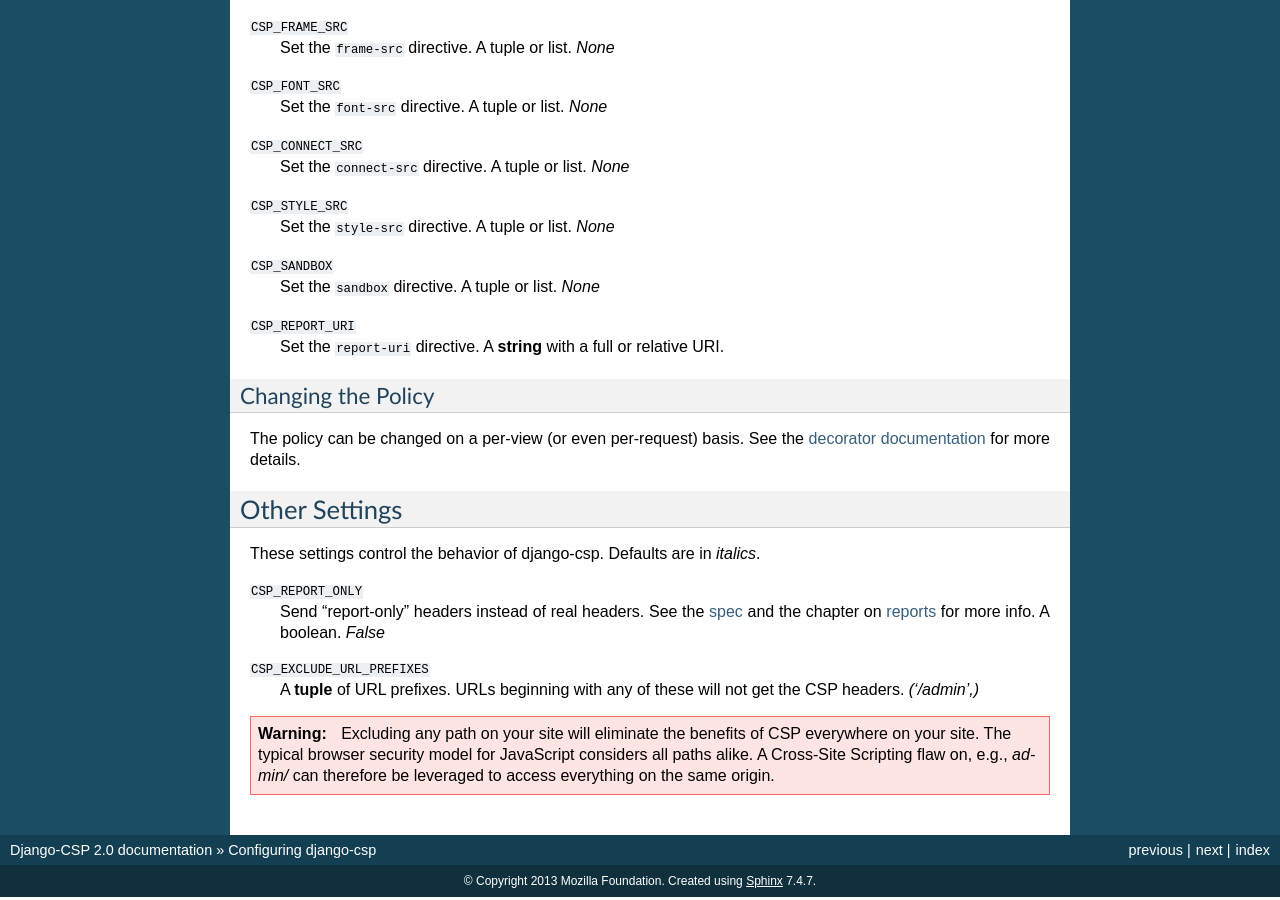
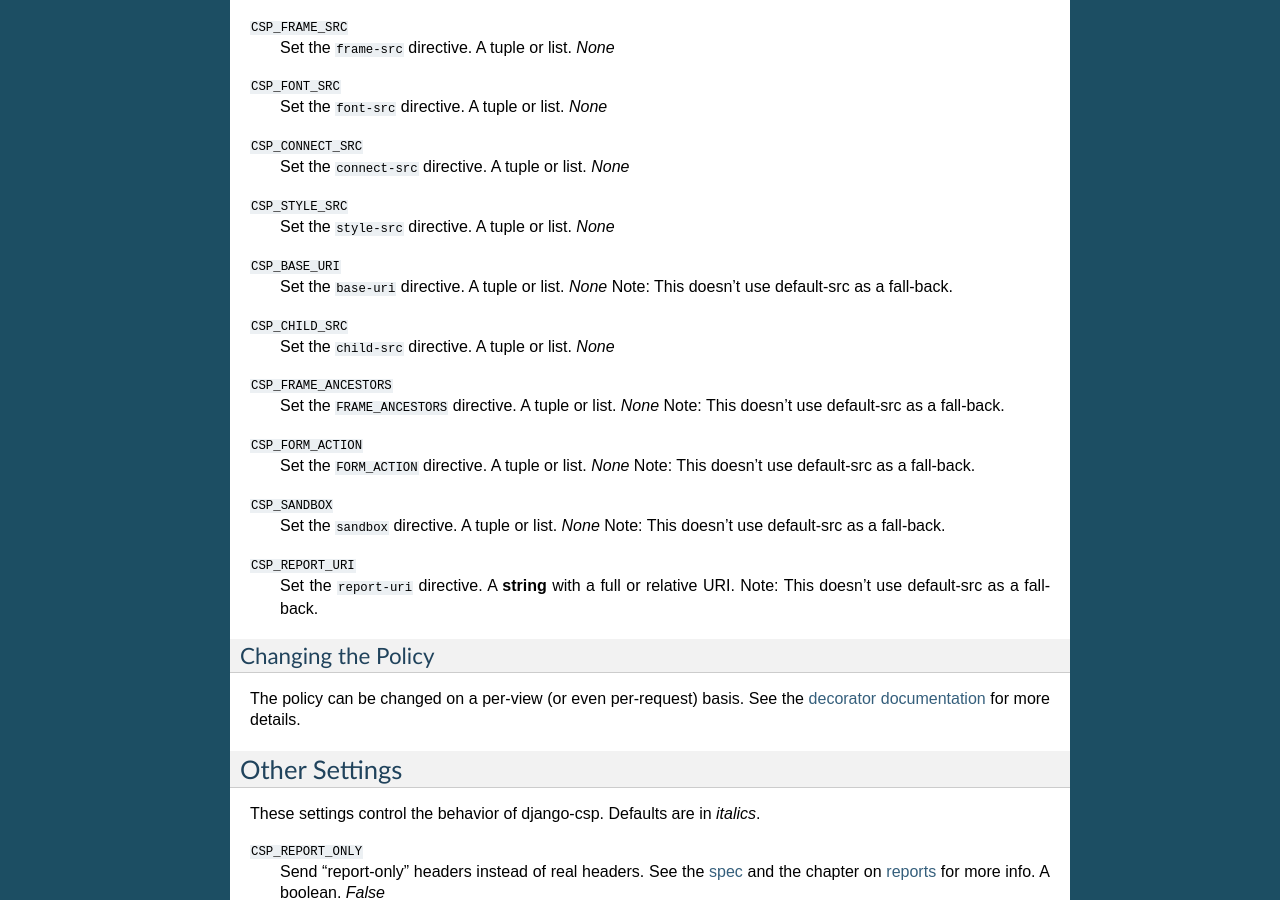
Before and after one commit to mozilla/django-csp, a Sphinx documentation site: the page built from docs/configuration.rst, in a window 1280 px wide and 900 px high, scrolled down 693 px. Built offline with Sphinx 7.4.7, drawn with Linux system fonts in a browser that asks for light colours.

Commit message:
Add source-list directives from CSP2

```diff
--- a/docs/configuration.rst
+++ b/docs/configuration.rst
@@ -46,11 +46,24 @@ These settings affect the policy in the header. The defaults are in
     Set the ``connect-src`` directive. A tuple or list. *None*
 ``CSP_STYLE_SRC``
     Set the ``style-src`` directive. A tuple or list. *None*
+``CSP_BASE_URI``
+    Set the ``base-uri`` directive. A tuple or list. *None*
+    Note: This doesn't use default-src as a fall-back.
+``CSP_CHILD_SRC``
+    Set the ``child-src`` directive. A tuple or list. *None*
+``CSP_FRAME_ANCESTORS``
+    Set the ``FRAME_ANCESTORS`` directive. A tuple or list. *None*
+    Note: This doesn't use default-src as a fall-back.
+``CSP_FORM_ACTION``
+    Set the ``FORM_ACTION`` directive. A tuple or list. *None*
+    Note: This doesn't use default-src as a fall-back.
 ``CSP_SANDBOX``
     Set the ``sandbox`` directive. A tuple or list. *None*
+    Note: This doesn't use default-src as a fall-back.
 ``CSP_REPORT_URI``
     Set the ``report-uri`` directive. A **string** with a full or
     relative URI.
+    Note: This doesn't use default-src as a fall-back.
 
 
 Changing the Policy
```
Also changed, not shown: 2 other files.
